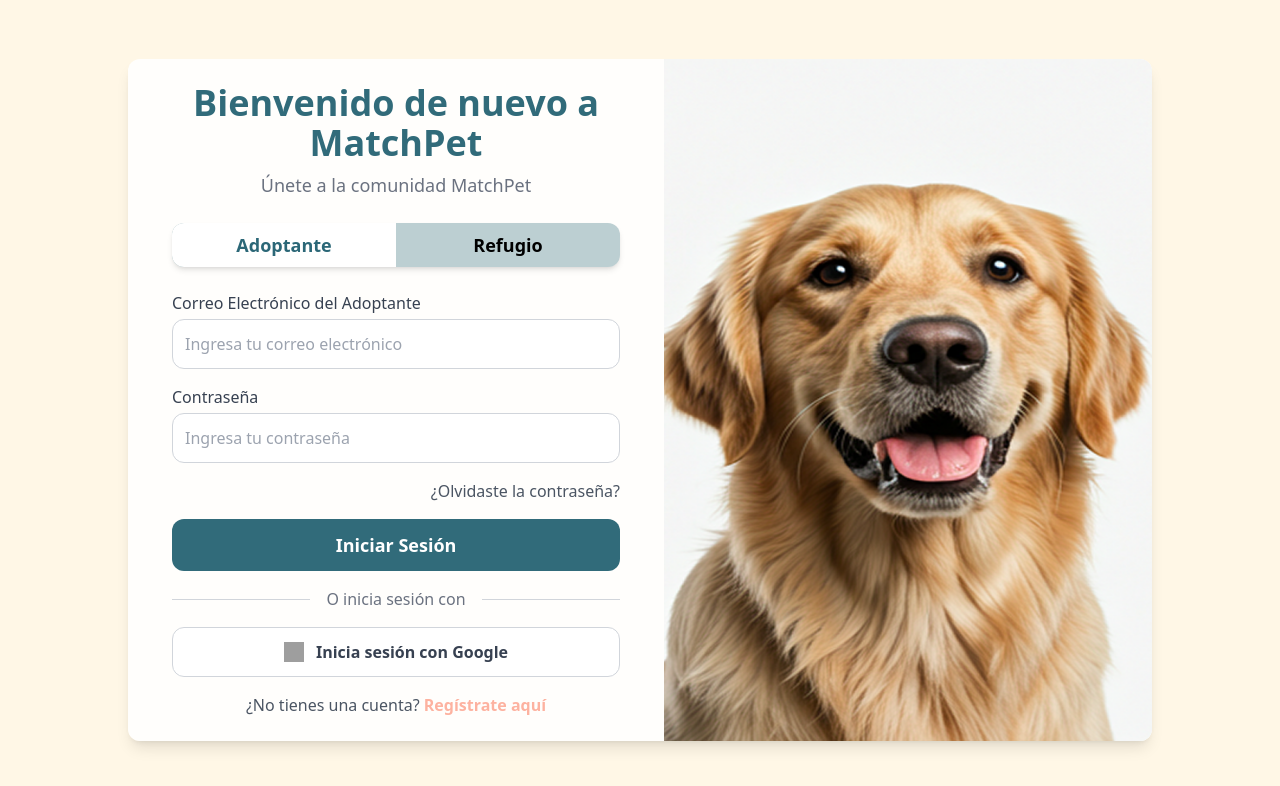
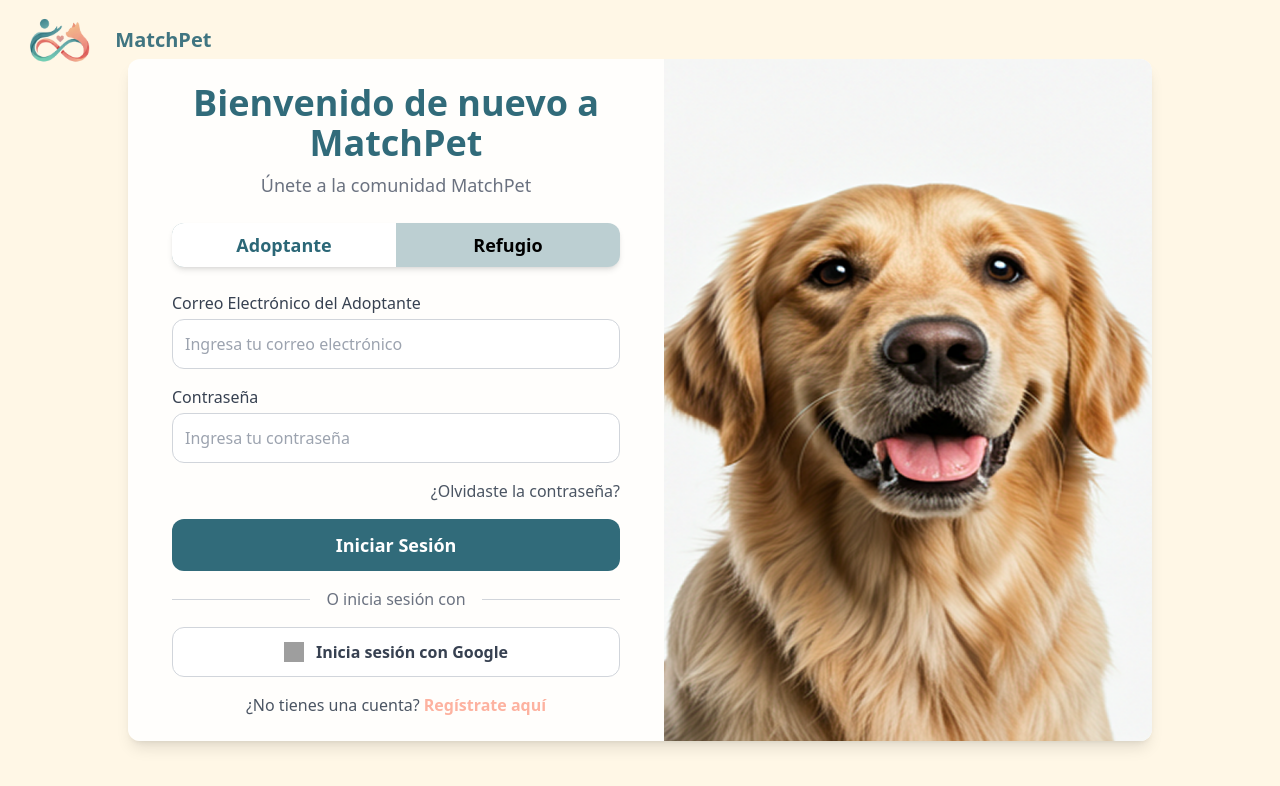
Before and after one commit to luistoledolafuente/MATCHPET, a React (Vite) app in the folder frontend-web-user/: page /login in a window 1280 px wide. Shown: the top 786 px of the page. Built offline with nearby package versions, Linux system fonts and the light colour scheme; grey boxes are pictures that could not be loaded.

Commit message:
Cambio minimo en Login y Register

```diff
--- a/frontend-web-user/src/pages/auth/LoginPage.jsx
+++ b/frontend-web-user/src/pages/auth/LoginPage.jsx
@@ -31,7 +31,22 @@
     <div className="min-h-screen bg-[#FFF7E6] flex items-center justify-center">
       <div className="flex w-full max-w-5xl min-h-[60vh] rounded-xl overflow-hidden shadow-lg bg-white/90">
 
+
         {/* Formulario */}
+        <div className="absolute top-4 left-4">
+          <Link
+            to="/"
+            className="inline-flex items-center text-xl font-bold text-[#407581]"
+          >
+            <img
+              src="/src/assets/images/logo_matchpet.png"
+              alt="Pata de mascota"
+              className="w-26 h-12 mr-2"
+            />
+            MatchPet
+          </Link>
+        </div>
+
         <div className="flex-1 flex items-center justify-center p-6">
           <div className="w-full max-w-md space-y-6">
             <div className="text-center">
--- a/frontend-web-user/src/pages/auth/RegisterPage.jsx
+++ b/frontend-web-user/src/pages/auth/RegisterPage.jsx
@@ -115,6 +115,20 @@
           ></div>
         </div>
 
+        <div className="absolute top-4 left-4">
+          <Link
+            to="/"
+            className="inline-flex items-center text-xl font-bold text-[#407581]"
+          >
+            <img
+              src="/src/assets/images/logo_matchpet.png"
+              alt="Pata de mascota"
+              className="w-26 h-12 mr-2"
+            />
+            MatchPet
+          </Link>
+        </div>
+
         {/* Formulario */}
         <div className="flex-1 flex items-center justify-center p-6">
           <div className="w-full max-w-xl space-y-8">
@@ -130,8 +144,7 @@
                   key={type}
                   type="button"
                   onClick={() => setUserType(type)}
-                  className={`flex-1 py-2 text-center text-md font-semibold transition-all duration-300 ${
-                    userType === type
+                  className={`flex-1 py-2 text-center text-md font-semibold transition-all duration-300 ${userType === type
                       ? 'bg-white text-[#2B6777]'
                       : 'text-black hover:bg-white hover:text-[#2B6777]'
                     } ${type === 'adoptante' ? 'rounded-l-xl' : 'rounded-r-xl'}`}
```
Lines whose indentation alone changed are shown as unchanged.
